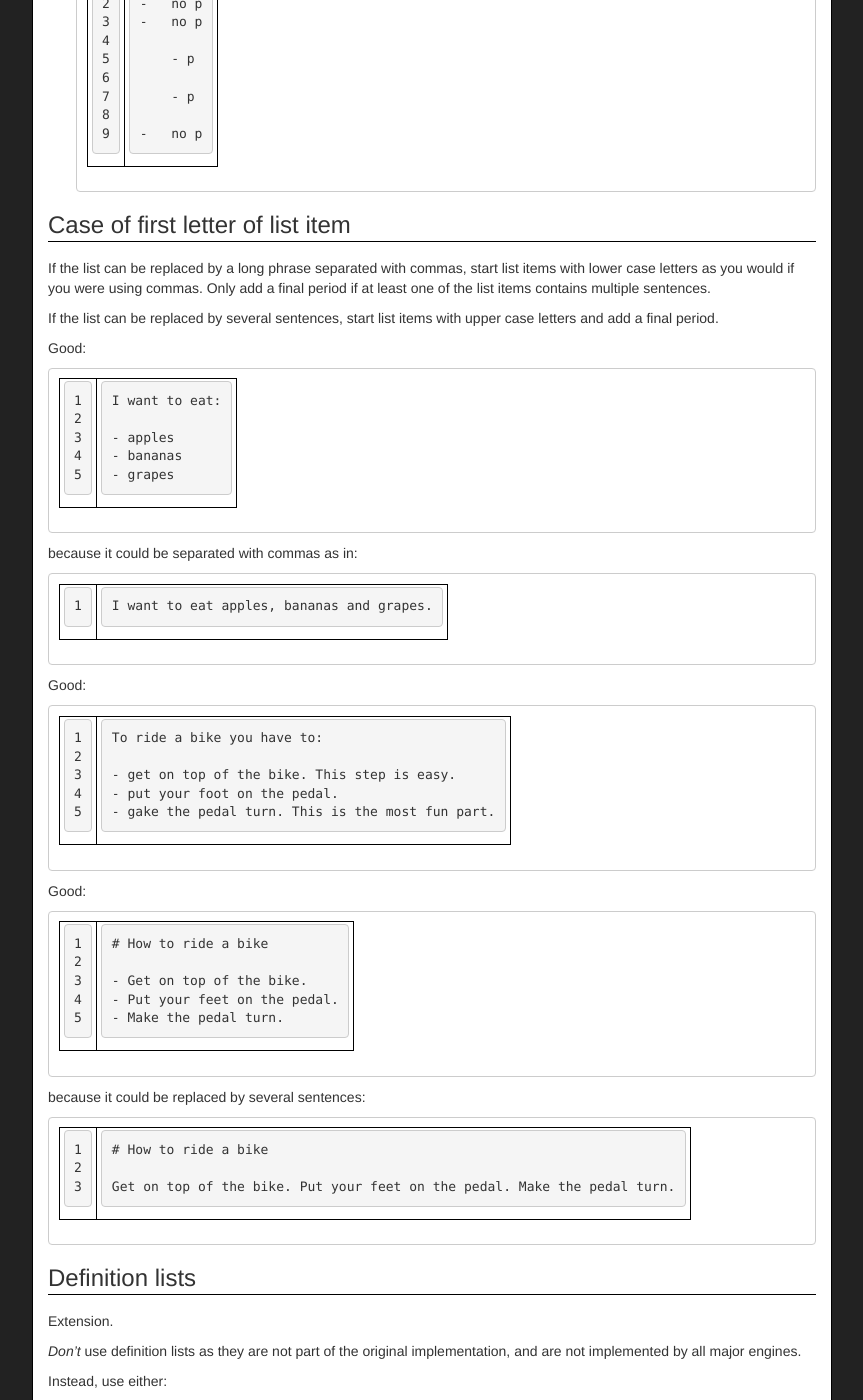
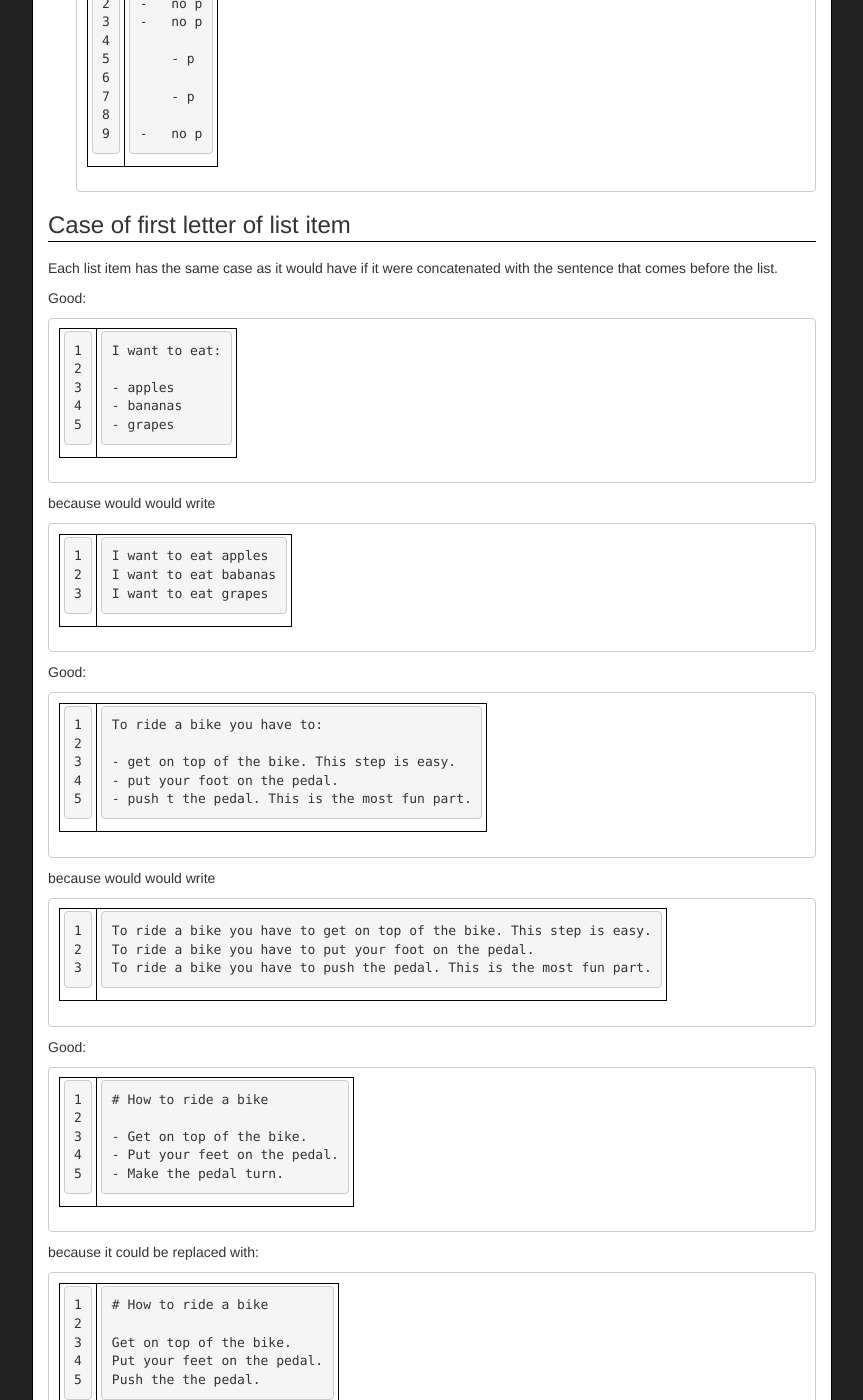
Before and after one commit to cirosantilli/markdown-style-guide, a Jekyll site: the page built from index.md, in a window 1280 px wide and 1400 px high, scrolled down 25945 px. Shown: the whole window, without its empty margins (208-1071 px from the left). Built offline with Jekyll 4.4.1, drawn with Linux system fonts in a browser that asks for light colours; nearby versions of some CDN libraries.

Commit message:
Improve rules for case of the first list item.

```diff
--- a/index.md
+++ b/index.md
@@ -913,12 +913,7 @@ Most major engines however don't add the two extra spaces.
 
 ### Case of first letter of list item
 
-If the list can be replaced by a long phrase separated with commas,
-start list items with lower case letters as you would if you were using commas.
-Only add a final period if at least one of the list items contains multiple sentences.
-
-If the list can be replaced by several sentences,
-start list items with upper case letters and add a final period.
+Each list item has the same case as it would have if it were concatenated with the sentence that comes before the list.
 
 Good:
 
@@ -928,9 +923,11 @@ Good:
     - bananas
     - grapes
 
-because it could be separated with commas as in:
+because would would write
 
-    I want to eat apples, bananas and grapes.
+    I want to eat apples
+    I want to eat babanas
+    I want to eat grapes
 
 Good:
 
@@ -938,7 +935,13 @@ Good:
 
     - get on top of the bike. This step is easy.
     - put your foot on the pedal.
-    - gake the pedal turn. This is the most fun part.
+    - push t the pedal. This is the most fun part.
+
+because would would write
+
+    To ride a bike you have to get on top of the bike. This step is easy.
+    To ride a bike you have to put your foot on the pedal.
+    To ride a bike you have to push the pedal. This is the most fun part.
 
 Good:
 
@@ -948,11 +951,13 @@ Good:
     - Put your feet on the pedal.
     - Make the pedal turn.
 
-because it could be replaced by several sentences:
+because it could be replaced with:
 
     # How to ride a bike
 
-    Get on top of the bike. Put your feet on the pedal. Make the pedal turn.
+    Get on top of the bike.
+    Put your feet on the pedal.
+    Push the the pedal.
 
 ### Definition lists
 
```
